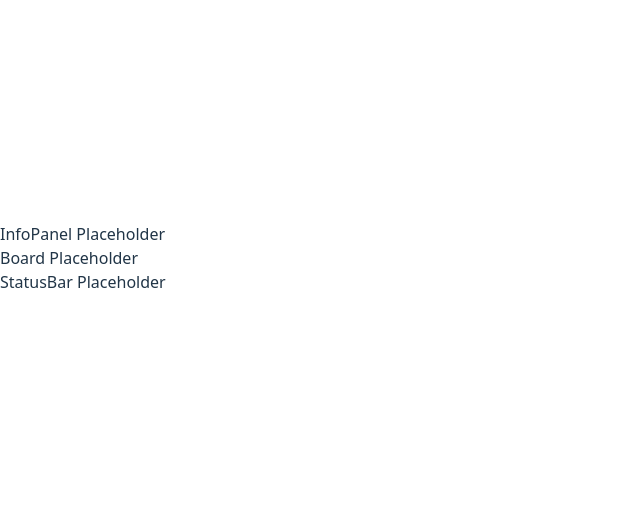
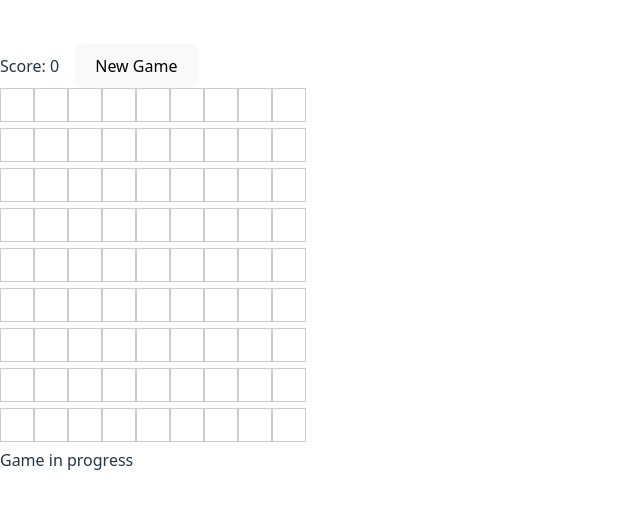
Before and after one commit to janschupke/lines, a React (Vite) app in the folder javascript/: page / in a window 1280 px wide. Shown: the part 142-650 px from the top of the page, without its empty margins (0-640 px from the left). Built offline with nearby package versions, Linux system fonts and the light colour scheme.

Commit message:
Add board template

```diff
--- a/javascript/src/components/Board.tsx
+++ b/javascript/src/components/Board.tsx
@@ -1,2 +1,30 @@
-const Board = () => <div>Board Placeholder</div>;
+import React from 'react';
+import type { Cell } from './Game';
+
+interface BoardProps {
+  board: Cell[][];
+  onCellClick: (x: number, y: number) => void;
+}
+
+const Board: React.FC<BoardProps> = ({ board, onCellClick }) => {
+  return (
+    <div className="board">
+      {board.map((row, y) => (
+        <div className="board-row" key={y}>
+          {row.map((cell, x) => (
+            <div
+              className={`cell${cell.active ? ' active' : ''}`}
+              key={x}
+              onClick={() => onCellClick(x, y)}
+              style={{ display: 'inline-block', width: 32, height: 32, border: '1px solid #ccc', textAlign: 'center', lineHeight: '32px', cursor: 'pointer' }}
+            >
+              {cell.ball ? cell.ball.color[0].toUpperCase() : ''}
+            </div>
+          ))}
+        </div>
+      ))}
+    </div>
+  );
+};
+
 export default Board;
--- a/javascript/src/components/Game.tsx
+++ b/javascript/src/components/Game.tsx
@@ -1,16 +1,58 @@
-import React from 'react';
+import React, { useState } from 'react';
 import Board from './Board';
 import InfoPanel from './InfoPanel';
 import StatusBar from './StatusBar';
 
+// Types for the game
+export type BallColor = 'red' | 'green' | 'blue' | 'yellow' | 'purple' | 'cyan' | 'black';
+
+export interface Ball {
+  color: BallColor;
+}
+
+export interface Cell {
+  x: number;
+  y: number;
+  ball: Ball | null;
+  active: boolean;
+}
+
+const BOARD_SIZE = 9; // Default size from Java code
+
+function createEmptyBoard(): Cell[][] {
+  return Array.from({ length: BOARD_SIZE }, (_, y) =>
+    Array.from({ length: BOARD_SIZE }, (_, x) => ({
+      x,
+      y,
+      ball: null,
+      active: false,
+    }))
+  );
+}
+
 const Game: React.FC = () => {
-  // Game state and logic will go here
+  const [board, setBoard] = useState<Cell[][]>(createEmptyBoard());
+  const [score, setScore] = useState(0);
+  const [status, setStatus] = useState('Game in progress');
+
+  // Placeholder: handle cell click
+  const handleCellClick = (x: number, y: number) => {
+    setStatus(`Clicked cell (${x}, ${y})`);
+    // Game logic will go here
+  };
+
+  // Placeholder: start new game
+  const startNewGame = () => {
+    setBoard(createEmptyBoard());
+    setScore(0);
+    setStatus('New game started');
+  };
 
   return (
     <div className="game-container">
-      <InfoPanel />
-      <Board />
-      <StatusBar />
+      <InfoPanel score={score} onNewGame={startNewGame} />
+      <Board board={board} onCellClick={handleCellClick} />
+      <StatusBar status={status} />
     </div>
   );
 };
--- a/javascript/src/components/InfoPanel.tsx
+++ b/javascript/src/components/InfoPanel.tsx
@@ -1,2 +1,17 @@
-const InfoPanel = () => <div>InfoPanel Placeholder</div>;
+import React from 'react';
+
+interface InfoPanelProps {
+  score: number;
+  onNewGame: () => void;
+}
+
+const InfoPanel: React.FC<InfoPanelProps> = ({ score, onNewGame }) => {
+  return (
+    <div className="info-panel">
+      <span>Score: {score}</span>
+      <button onClick={onNewGame} style={{ marginLeft: 16 }}>New Game</button>
+    </div>
+  );
+};
+
 export default InfoPanel;
--- a/javascript/src/components/StatusBar.tsx
+++ b/javascript/src/components/StatusBar.tsx
@@ -1,2 +1,11 @@
-const StatusBar = () => <div>StatusBar Placeholder</div>;
+import React from 'react';
+
+interface StatusBarProps {
+  status: string;
+}
+
+const StatusBar: React.FC<StatusBarProps> = ({ status }) => {
+  return <div className="status-bar">{status}</div>;
+};
+
 export default StatusBar;
```
